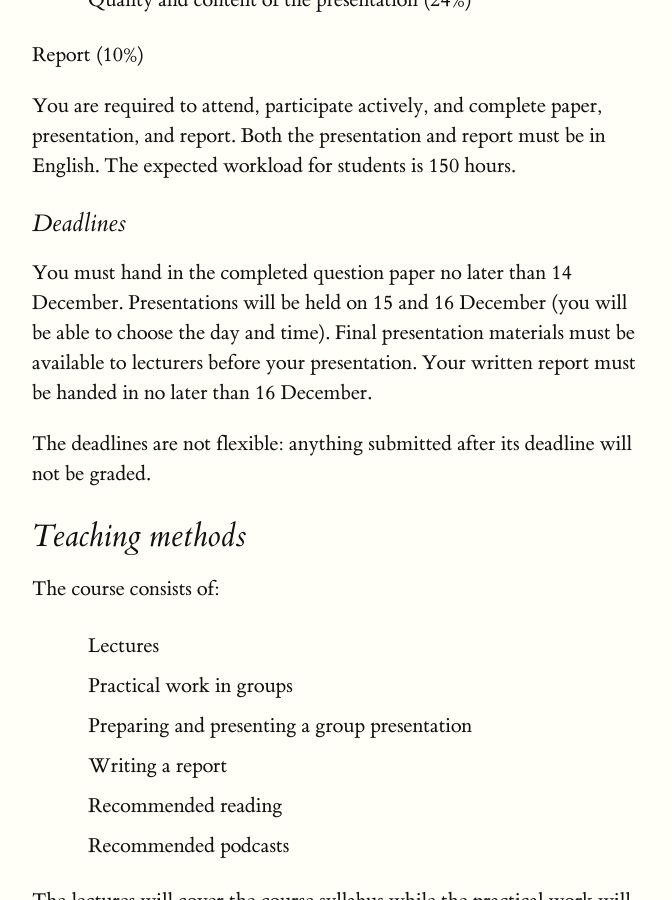
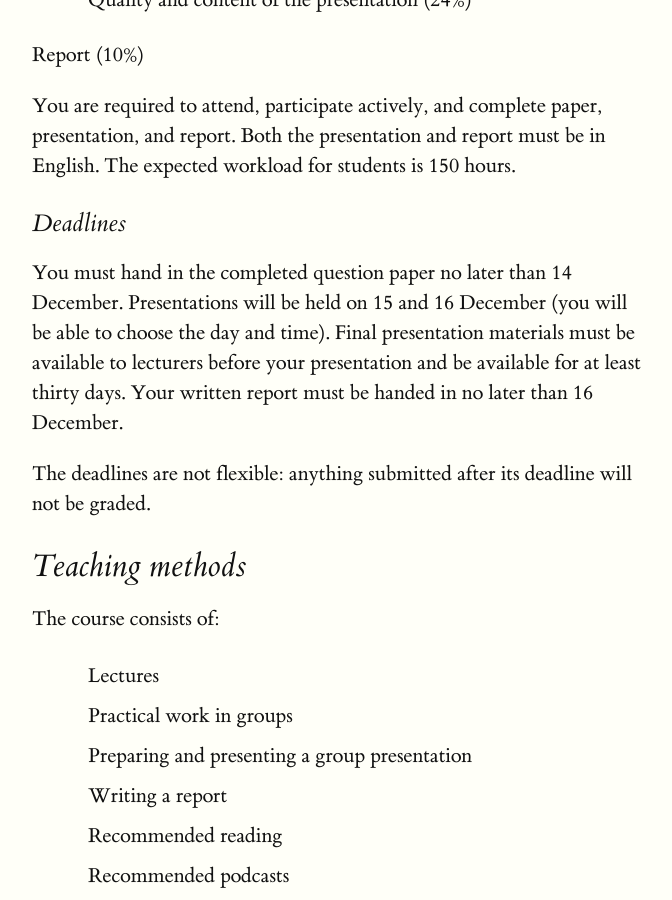
Before and after one commit to flother/data-acq-viz, a Jekyll site: the page built from index.md, in a window 1280 px wide and 900 px high, scrolled down 3450 px. Shown: the whole window, without its empty margins (128-800 px from the left). Built offline with Jekyll 4.4.1, drawn with Linux system fonts in a browser that asks for light colours.

Commit message:
Add note about availability of student material
If the anything (presentation, source code, website) is online, it needs
to stay there for at least thirty days.

```diff
--- a/index.md
+++ b/index.md
@@ -110,8 +110,8 @@ The expected workload for students is 150 hours.
 You must hand in the completed question paper no later than 14 December.
 Presentations will be held on 15 and 16 December (you will be able to choose
 the day and time). Final presentation materials must be available to lecturers
-before your presentation. Your written report must be handed in no later than
-16 December.
+before your presentation and be available for at least thirty days. Your
+written report must be handed in no later than 16 December.
 
 The deadlines are not flexible: anything submitted after its deadline will not
 be graded.
```
